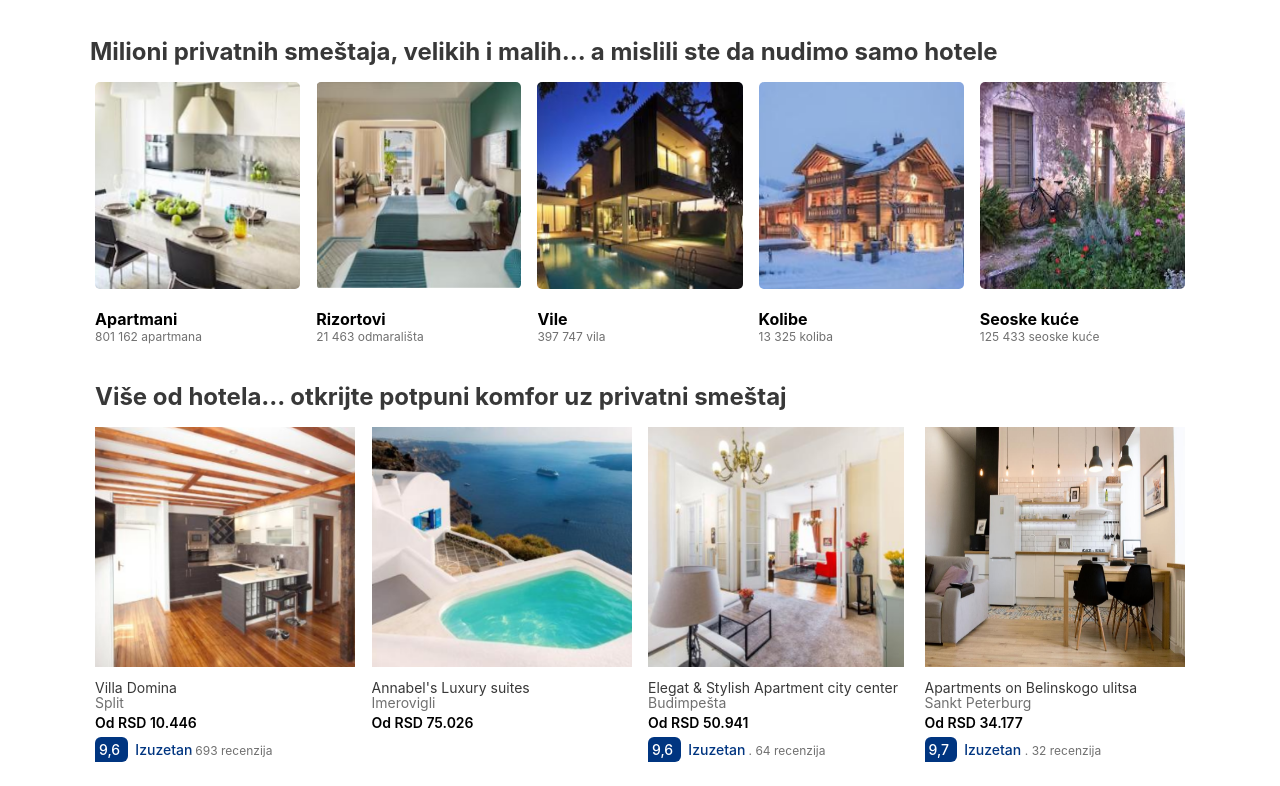
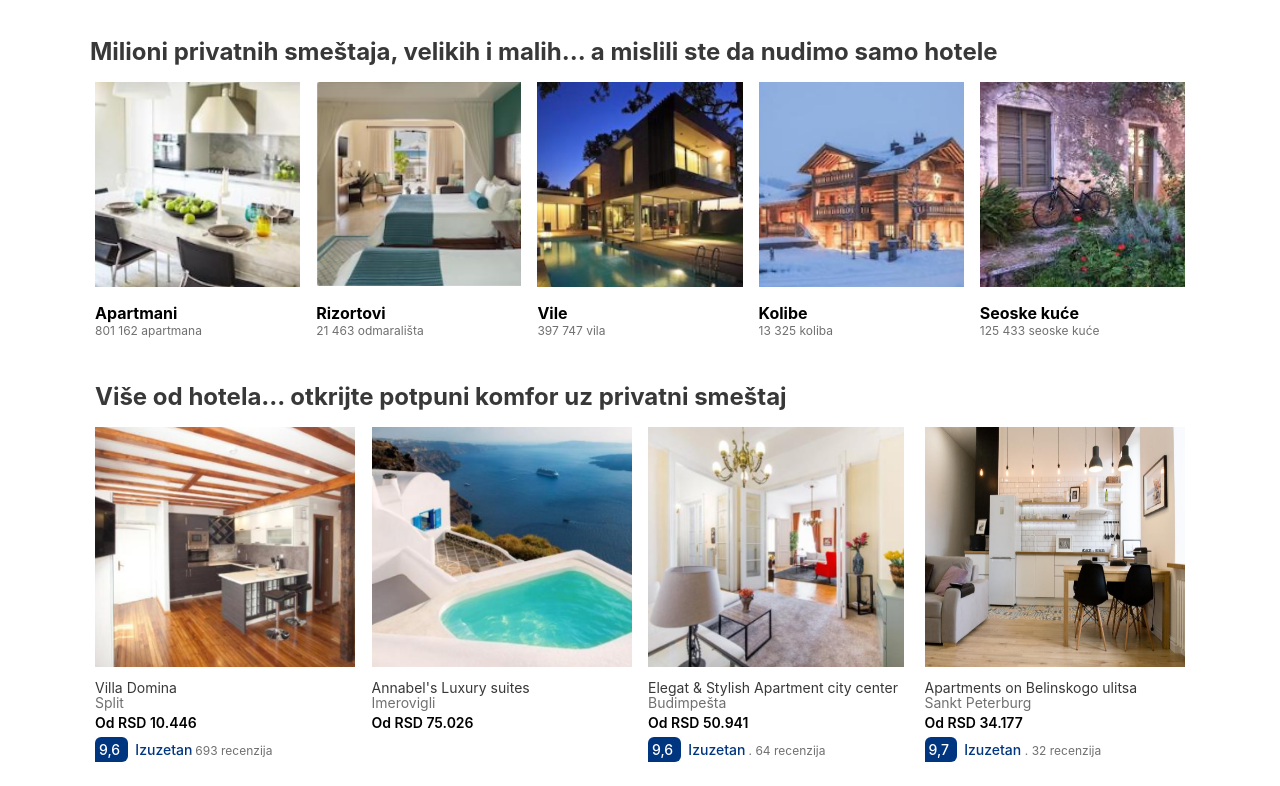
Before and after one commit to oggyst/mockup4, a plain HTML site: page index.html in a window 1280 px wide. Shown: the part 1277-2063 px from the top of the page. Drawn offline with Linux system fonts and the light colour scheme.

Commit message:
Add files via upload

```diff
--- a/index.html
+++ b/index.html
@@ -133,27 +133,22 @@
         <p class="st-title">Milioni privatnih smeštaja, velikih i malih... a mislili ste da nudimo samo hotele</p>
         <div class="st-sorts">
             <div class="st-apartments st-type">
-                <img src="/img/apartments.png" alt=" ">
                 <p class="st-type">Apartmani</p>
                 <p class="st-ammount">801 162 apartmana</p>
             </div>
             <div class="st-resorts st-type">
-                <img src="/img/resorts.png" alt=" ">
                 <p class="st-type">Rizortovi</p>
                 <p class="st-ammount">21 463 odmarališta</p>
             </div>
             <div class="st-villas st-type">
-                <img src="/img/villas.png" alt=" ">
                 <p class="st-type">Vile</p>
                 <p class="st-ammount">397 747 vila</p>
             </div>
             <div class="st-cabins st-type">
-                <img src="/img/cabins.png" alt=" ">
                 <p class="st-type">Kolibe</p>
                 <p class="st-ammount">13 325 koliba</p>
             </div>
             <div class="st-cottages st-type">
-                <img src="/img/cottages.jpg" alt=" ">
                 <p class="st-type">Seoske kuće</p>
                 <p class="st-ammount">125 433 seoske kuće</p>
             </div>
--- a/scss/styles.scss
+++ b/scss/styles.scss
@@ -663,8 +663,32 @@ body
       float: left;
       width: calc(100% - 10px);
       padding: 0 5px;
+      div.st-apartments
+      {
+
+        background-image: url(/img/apartments.png);
+      }
+      div.st-resorts
+      {
+        background-image: url(/img/resorts.png);
+      }
+      div.st-villas
+      {
+        background-image: url(/img/villas.png);
+      }
+      div.st-cabins
+      {
+        background-image: url(/img/cabins.png);
+      }
+      div.st-cottages
+      {
+        background-image: url(/img/cottages.jpg);
+      }
       div.st-type
       {
+
+        background-repeat: no-repeat;
+        background-size: auto 205px;
         img
         {
           height: 207px;
@@ -675,7 +699,7 @@ body
         {
           font-size: 16px;
           font-weight: 700;
-          margin: 16px 0 0;
+          margin: 221px 0 0;
         }
         p.st-ammount
         {
@@ -789,6 +813,7 @@ body
     border: 1px solid $border-gray;
     position: relative;
     height: 164px;
+    min-width:595px;
     @include break-point(1100px)
     {
       margin: 24px 5px 32px;
```
Also changed, not shown: scss/styles.css, 1 other file.
